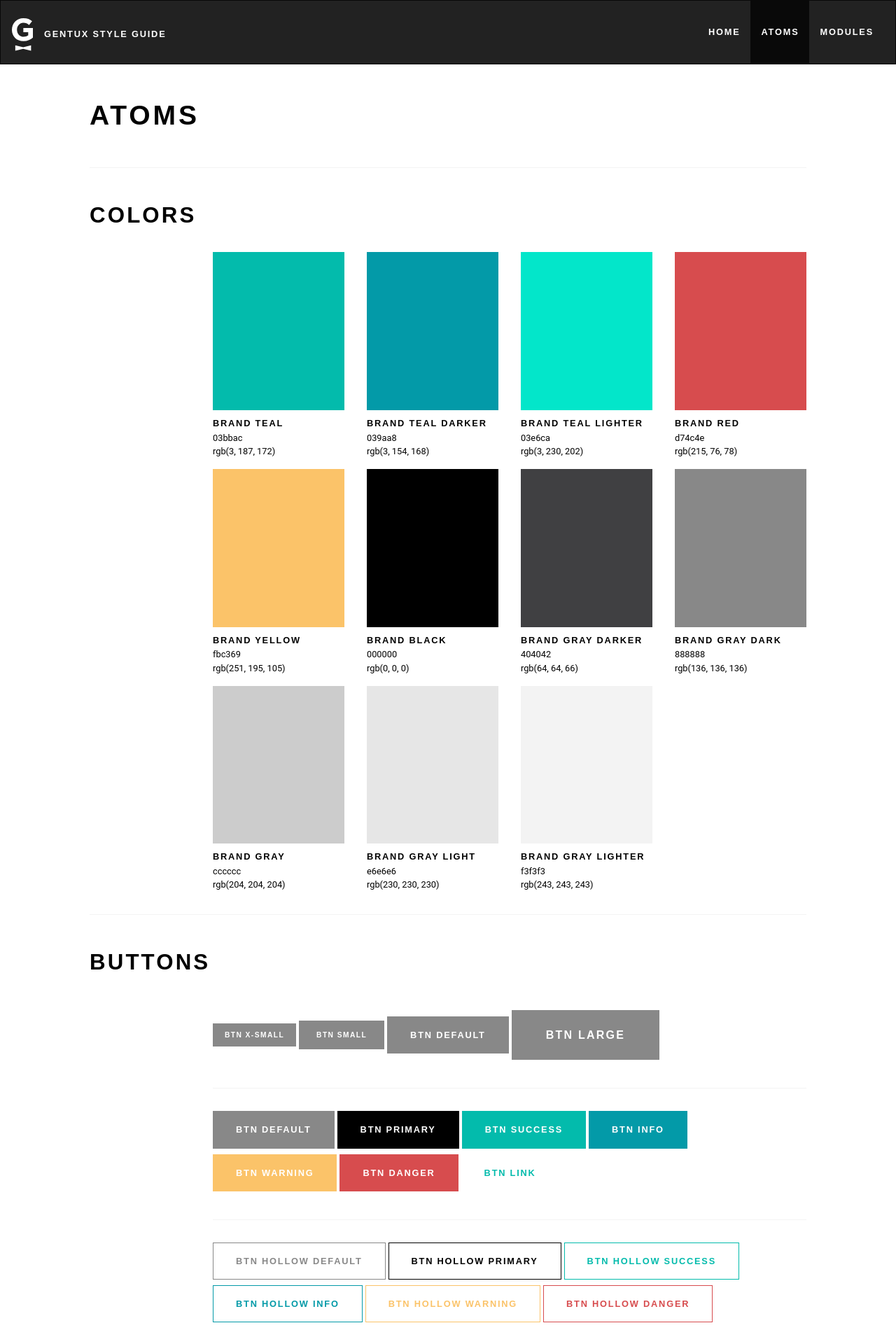
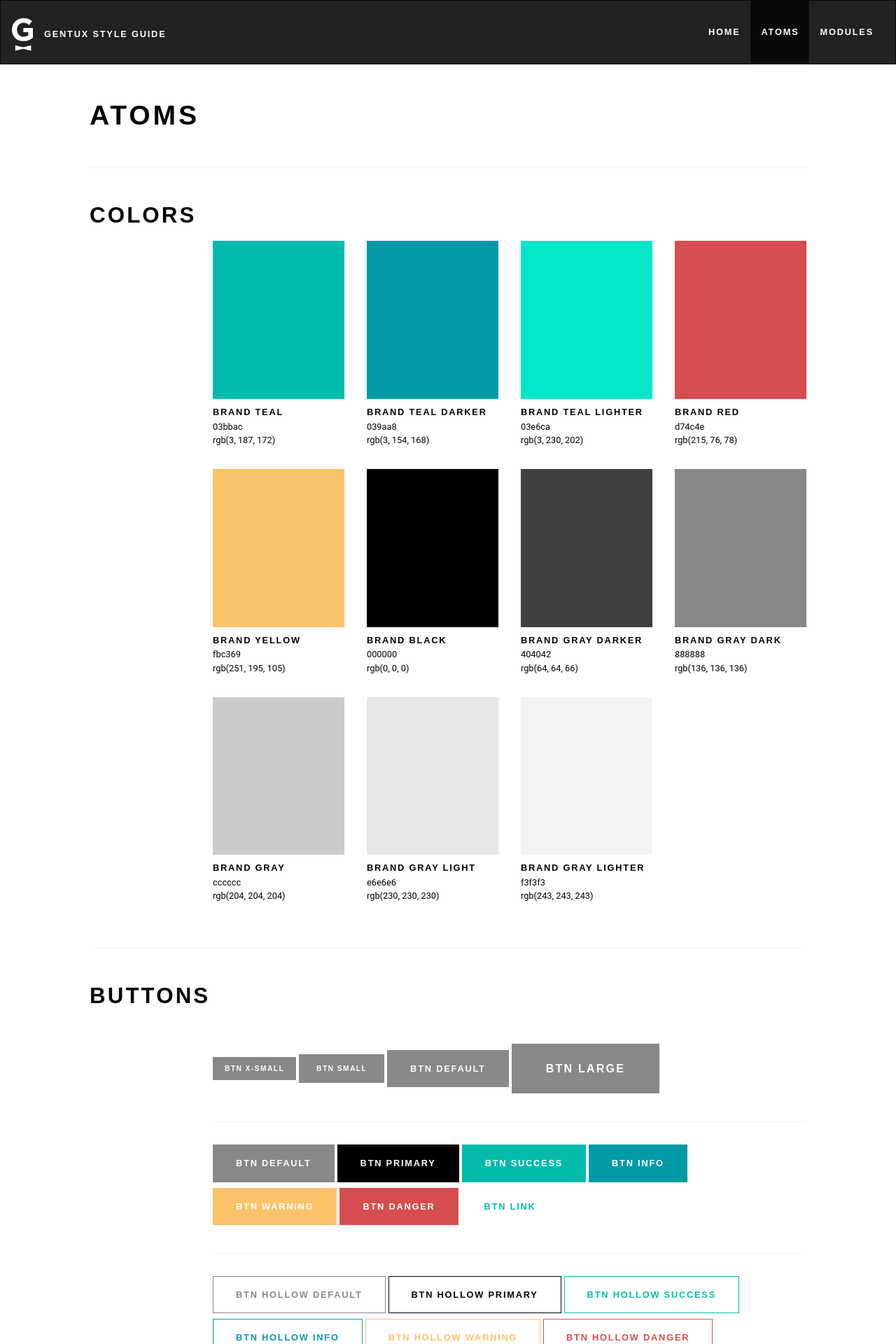
Before and after one commit to generationtux/styleguide, a Jekyll site: the page built from atoms.html, in a window 1280 px wide. Shown: the top 1920 px of the page at 70% size. Built offline with Jekyll 4.4.1, drawn with Linux system fonts in a browser that asks for light colours; comment, search, counter and statistics services are not loaded.

Commit message:
changes spacing on swatches

```diff
--- a/atoms.html
+++ b/atoms.html
@@ -32,72 +32,72 @@ permalink: /atoms/
         <div class="col-sm-10 col-sm-offset-1 col-lg-10 col-lg-offset-2">
 
           <div class="row">
-            <div class="col-sm-3 copy-to-clipboard">
-                <div class="bg-brand-teal color-swatch vspace-xs-top-md"></div>
+            <div class="col-sm-3 copy-to-clipboard vspace-xs-btm-lg">
+                <div class="bg-brand-teal color-swatch"></div>
                 <h3 class="h6 uppercase vspace-xs-top-sm">Brand Teal</h3>
                 <div class="clipboard-content clipboard-init small" title="click to copy to clipboard">03bbac</div>
                 <div class="clipboard-content clipboard-init small" title="click to copy to clipboard">rgb(3, 187, 172)</div>
             </div>
-            <div class="col-sm-3 copy-to-clipboard">
-                <div class="bg-brand-teal-darker color-swatch vspace-xs-top-md"></div>
+            <div class="col-sm-3 copy-to-clipboard vspace-xs-btm-lg">
+                <div class="bg-brand-teal-darker color-swatch"></div>
                 <h3 class="h6 uppercase vspace-xs-top-sm">Brand Teal Darker</h3>
                 <div class="clipboard-content clipboard-init small" title="click to copy to clipboard">039aa8</div>
                 <div class="clipboard-content clipboard-init small" title="click to copy to clipboard">rgb(3, 154, 168)</div>
             </div>
-            <div class="col-sm-3 copy-to-clipboard">
-                <div class="bg-brand-teal-lighter color-swatch vspace-xs-top-md"></div>
+            <div class="col-sm-3 copy-to-clipboard vspace-xs-btm-lg">
+                <div class="bg-brand-teal-lighter color-swatch"></div>
                 <h3 class="h6 uppercase vspace-xs-top-sm">Brand Teal Lighter</h3>
                 <div class="clipboard-content clipboard-init small" title="click to copy to clipboard">03e6ca</div>
                 <div class="clipboard-content clipboard-init small" title="click to copy to clipboard">rgb(3, 230, 202)</div>
             </div>
-            <div class="col-sm-3 copy-to-clipboard">
-                <div class="bg-brand-red color-swatch vspace-xs-top-md"></div>
+            <div class="col-sm-3 copy-to-clipboard vspace-xs-btm-lg">
+                <div class="bg-brand-red color-swatch"></div>
                 <h3 class="h6 uppercase vspace-xs-top-sm">Brand Red</h3>
                 <div class="clipboard-content clipboard-init small" title="click to copy to clipboard">d74c4e</div>
                 <div class="clipboard-content clipboard-init small" title="click to copy to clipboard">rgb(215, 76, 78)</div>
             </div>
           </div><!-- /row -->
           <div class="row">
-            <div class="col-sm-3 copy-to-clipboard">
-                <div class="bg-brand-yellow color-swatch vspace-xs-top-md"></div>
+            <div class="col-sm-3 copy-to-clipboard vspace-xs-btm-lg">
+                <div class="bg-brand-yellow color-swatch"></div>
                 <h3 class="h6 uppercase vspace-xs-top-sm">Brand Yellow</h3>
                 <div class="clipboard-content clipboard-init small" title="click to copy to clipboard">fbc369</div>
                 <div class="clipboard-content clipboard-init small" title="click to copy to clipboard">rgb(251, 195, 105)</div>
             </div>
-            <div class="col-sm-3 copy-to-clipboard">
-                <div class="bg-brand-black color-swatch vspace-xs-top-md"></div>
+            <div class="col-sm-3 copy-to-clipboard vspace-xs-btm-lg">
+                <div class="bg-brand-black color-swatch"></div>
                 <h3 class="h6 uppercase vspace-xs-top-sm">Brand Black</h3>
                 <div class="clipboard-content clipboard-init small" title="click to copy to clipboard">000000</div>
                 <div class="clipboard-content clipboard-init small" title="click to copy to clipboard">rgb(0, 0, 0)</div>
             </div>
-            <div class="col-sm-3 copy-to-clipboard">
-                <div class="bg-brand-gray-darker color-swatch vspace-xs-top-md"></div>
+            <div class="col-sm-3 copy-to-clipboard vspace-xs-btm-lg">
+                <div class="bg-brand-gray-darker color-swatch"></div>
                 <h3 class="h6 uppercase vspace-xs-top-sm">Brand Gray Darker</h3>
                 <div class="clipboard-content clipboard-init small" title="click to copy to clipboard">404042</div>
                 <div class="clipboard-content clipboard-init small" title="click to copy to clipboard">rgb(64, 64, 66)</div>
             </div>
-            <div class="col-sm-3 copy-to-clipboard">
-                <div class="bg-brand-gray-dark color-swatch vspace-xs-top-md"></div>
+            <div class="col-sm-3 copy-to-clipboard vspace-xs-btm-lg">
+                <div class="bg-brand-gray-dark color-swatch"></div>
                 <h3 class="h6 uppercase vspace-xs-top-sm">Brand Gray Dark</h3>
                 <div class="clipboard-content clipboard-init small" title="click to copy to clipboard">888888</div>
                 <div class="clipboard-content clipboard-init small" title="click to copy to clipboard">rgb(136, 136, 136)</div>
             </div>
           </div><!-- /row -->
           <div class="row">
-            <div class="col-sm-3 copy-to-clipboard">
-                <div class="bg-brand-gray color-swatch vspace-xs-top-md"></div>
+            <div class="col-sm-3 copy-to-clipboard vspace-xs-btm-lg">
+                <div class="bg-brand-gray color-swatch"></div>
                 <h3 class="h6 uppercase vspace-xs-top-sm">Brand Gray</h3>
                 <div class="clipboard-content clipboard-init small" title="click to copy to clipboard">cccccc</div>
                 <div class="clipboard-content clipboard-init small" title="click to copy to clipboard">rgb(204, 204, 204)</div>
             </div>
-            <div class="col-sm-3 copy-to-clipboard">
-                <div class="bg-brand-gray-light color-swatch vspace-xs-top-md"></div>
+            <div class="col-sm-3 copy-to-clipboard vspace-xs-btm-lg">
+                <div class="bg-brand-gray-light color-swatch"></div>
                 <h3 class="h6 uppercase vspace-xs-top-sm">Brand Gray Light</h3>
                 <div class="clipboard-content clipboard-init small" title="click to copy to clipboard">e6e6e6</div>
                 <div class="clipboard-content clipboard-init small" title="click to copy to clipboard">rgb(230, 230, 230)</div>
             </div>
-            <div class="col-sm-3 copy-to-clipboard">
-                <div class="bg-brand-gray-lighter color-swatch vspace-xs-top-md"></div>
+            <div class="col-sm-3 copy-to-clipboard vspace-xs-btm-lg">
+                <div class="bg-brand-gray-lighter color-swatch"></div>
                 <h3 class="h6 uppercase vspace-xs-top-sm">Brand Gray Lighter</h3>
                 <div class="clipboard-content clipboard-init small" title="click to copy to clipboard">f3f3f3</div>
                 <div class="clipboard-content clipboard-init small" title="click to copy to clipboard">rgb(243, 243, 243)</div>
```
